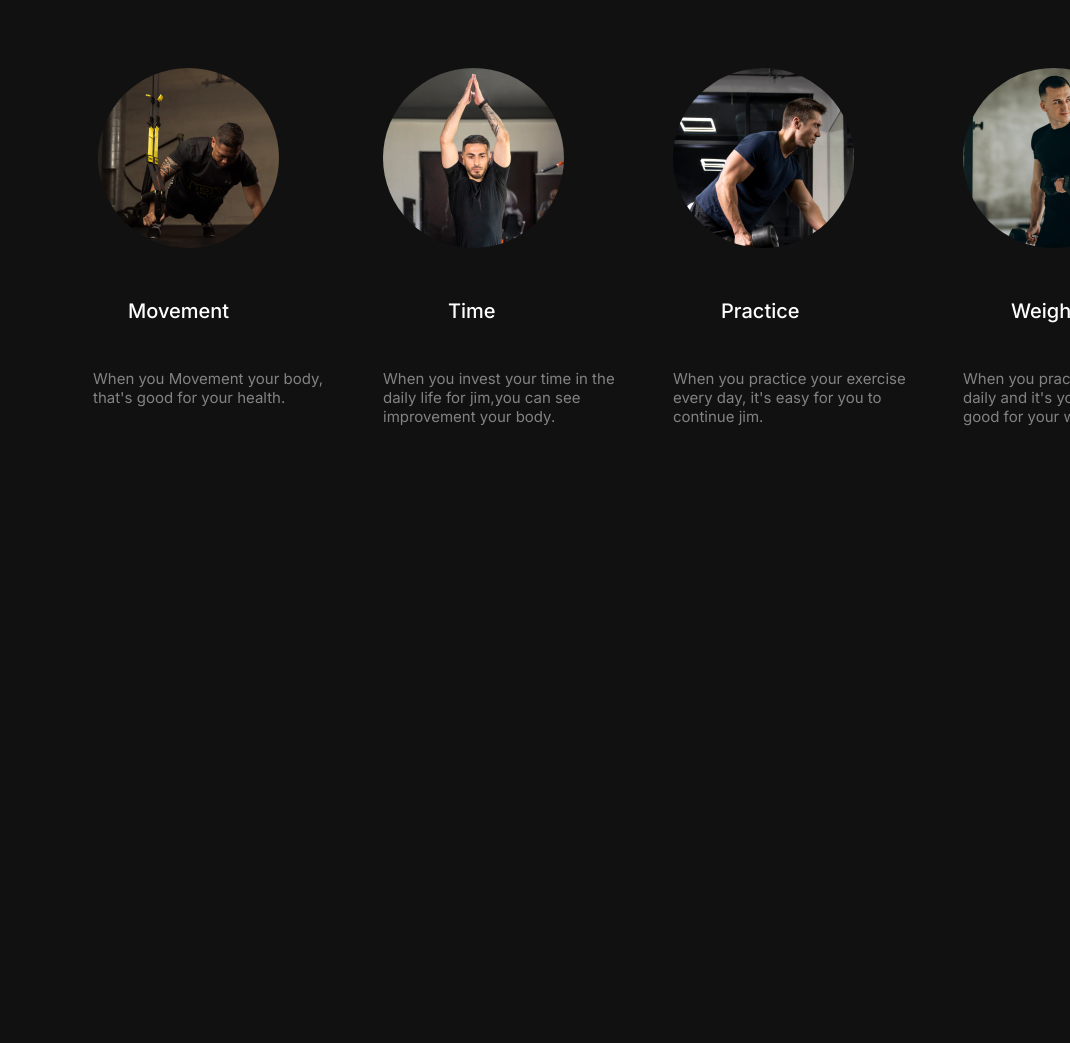
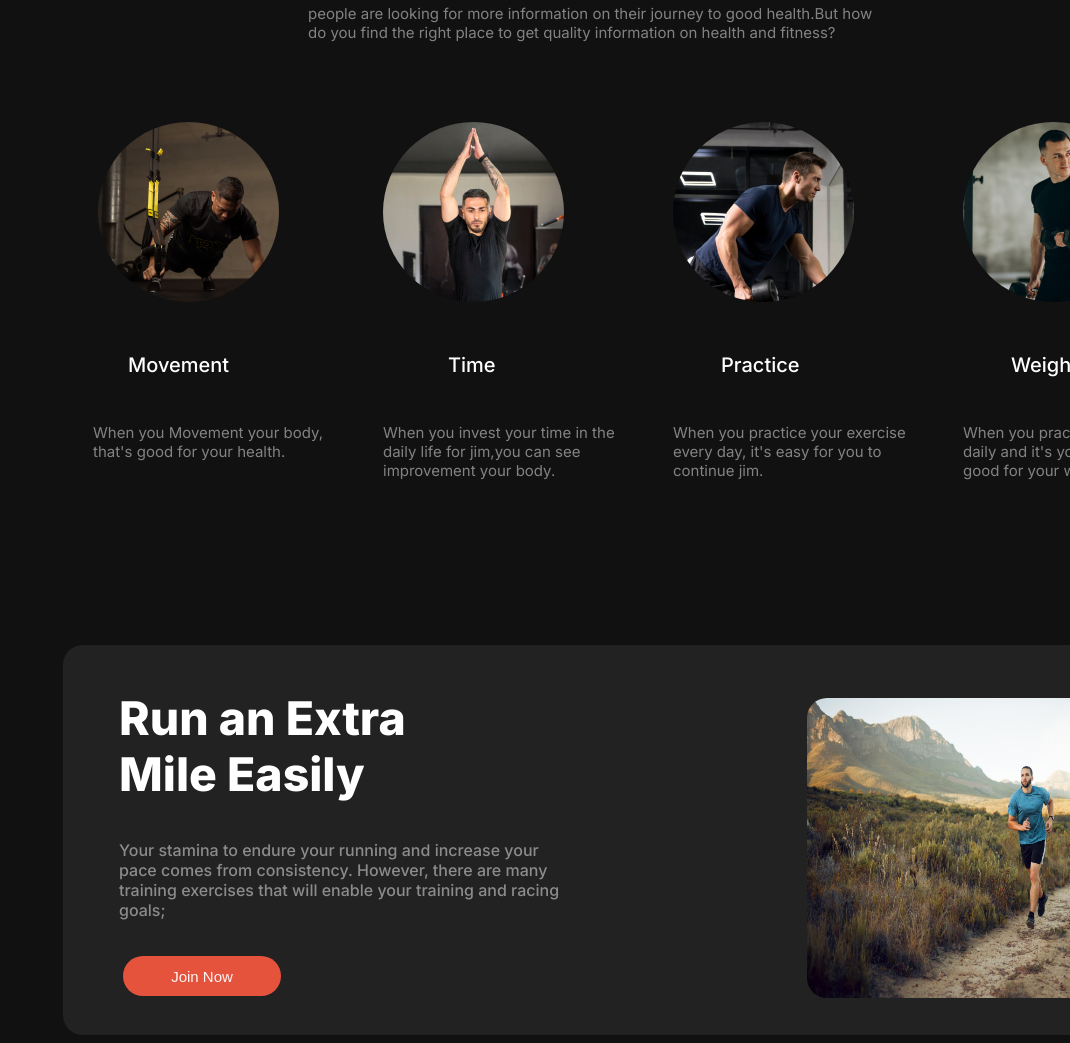
Before and after one commit to UmmeyHabibaShanjida/B10A2-Assignment, a plain HTML site: page index.html in a window 1280 px wide. Shown: the part 986-2029 px from the top of the page, without its empty margins (210-1280 px from the left). Before the commit the page ends 1435 px from the top, so only its background shows below. Drawn offline with Linux system fonts and the light colour scheme.

Commit message:
Run an extra mile section complete

```diff
--- a/index.html
+++ b/index.html
@@ -82,6 +82,19 @@
             </div>
           </div>
         </section>
+        <!-- Run an Extra Mile Easily Section  -->
+        <section class="run-an-extra-section">
+            <div class="run-section">
+                <div>
+                    <h2 class="run-section-title">Run an Extra <br> Mile Easily</h2>
+                    <p class="run-section-description">Your stamina to endure your running and increase your pace comes from consistency.  However, there are many training exercises that will enable your training and racing goals;</p>
+                    <button class="run-section-btn">Join Now</button>
+                </div>
+                <div>
+                    <img class="card-img" src="images/run.jpg" alt="">
+                </div>
+            </div>
+        </section>
     </main>
     <!-- Footer Section -->
     <footer>
--- a/styles/index.css
+++ b/styles/index.css
@@ -76,7 +76,7 @@ ul a{
     font-weight: 400;
     margin-left: 170px;
 }
-.banner-btn-1{
+.banner-btn-1, .run-section-btn{
     color: rgba(255, 255, 255, 0.945);
     width: 158px;
     height: 40px;
@@ -150,7 +150,7 @@ ul a{
     font-size: 50px;
     font-weight: 800;
     margin-left: 565px;
-    margin-top: 96px;
+    margin-top: 150px;
 }
 .main-section-description{
     color: rgba(255, 255, 255, 0.479);
@@ -213,3 +213,39 @@ ul a{
 .img-description-4{
     margin-left: 10px;
 }
+
+/* Run an Extra Mill Easily Section */
+.run-an-extra-section{
+    width: 1150px;
+    height: 390px;
+    background-color: #222222;
+    margin-left: 265px;
+    border-radius: 20px;
+}
+.run-section{
+    display: flex;
+    justify-content: space-between;
+    align-items: center;
+    margin-top: 150px;
+}
+.run-section-title{
+    color: white;
+    font-size: 2.9rem;
+    font-weight: 800;
+    margin-left: 3.5rem;
+}
+.run-section-description{
+    color: rgba(255, 255, 255, 0.479);
+    width: 450px;
+    margin-left: 3.5rem;
+}
+.run-section-btn{
+    margin-left: 60px;
+}
+.card-img{
+    width: 350px;
+    height: 300px;
+    border-radius: 20px;
+    margin-right: 3.5rem;
+    margin-top: 3.3rem;
+}
```
